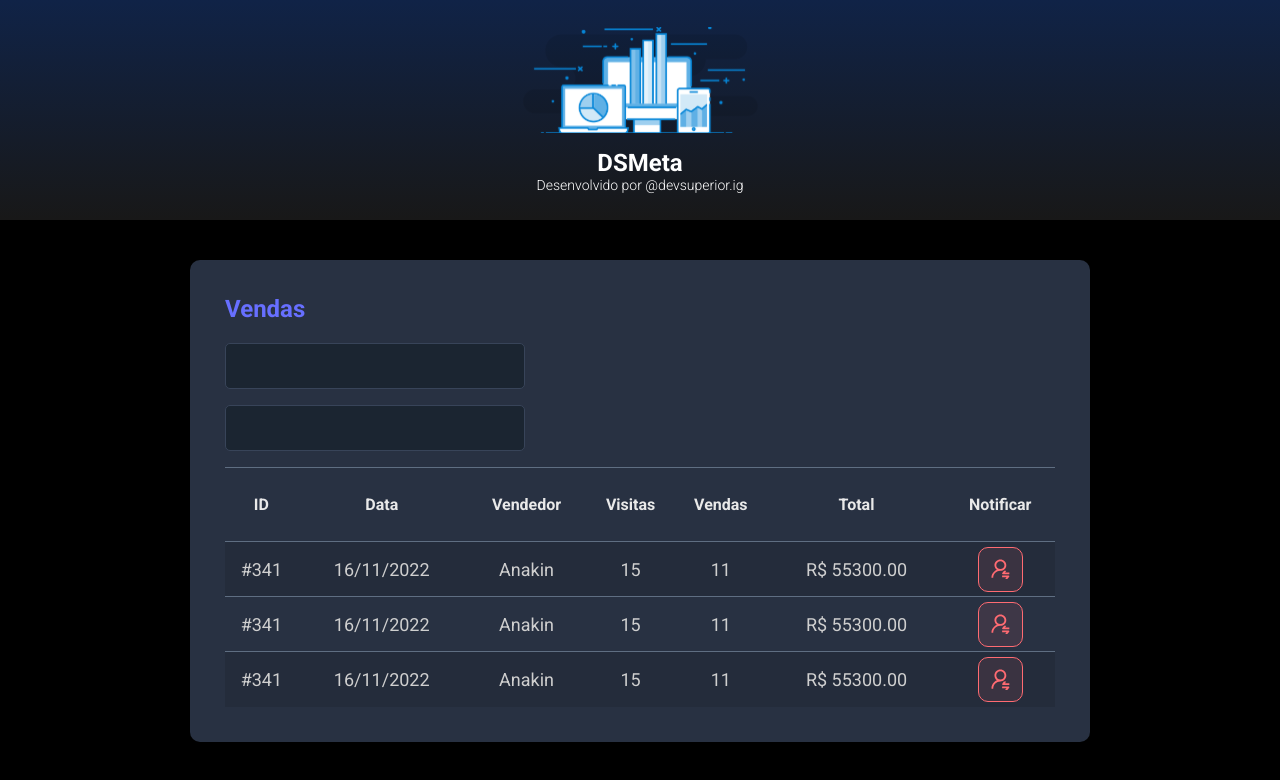
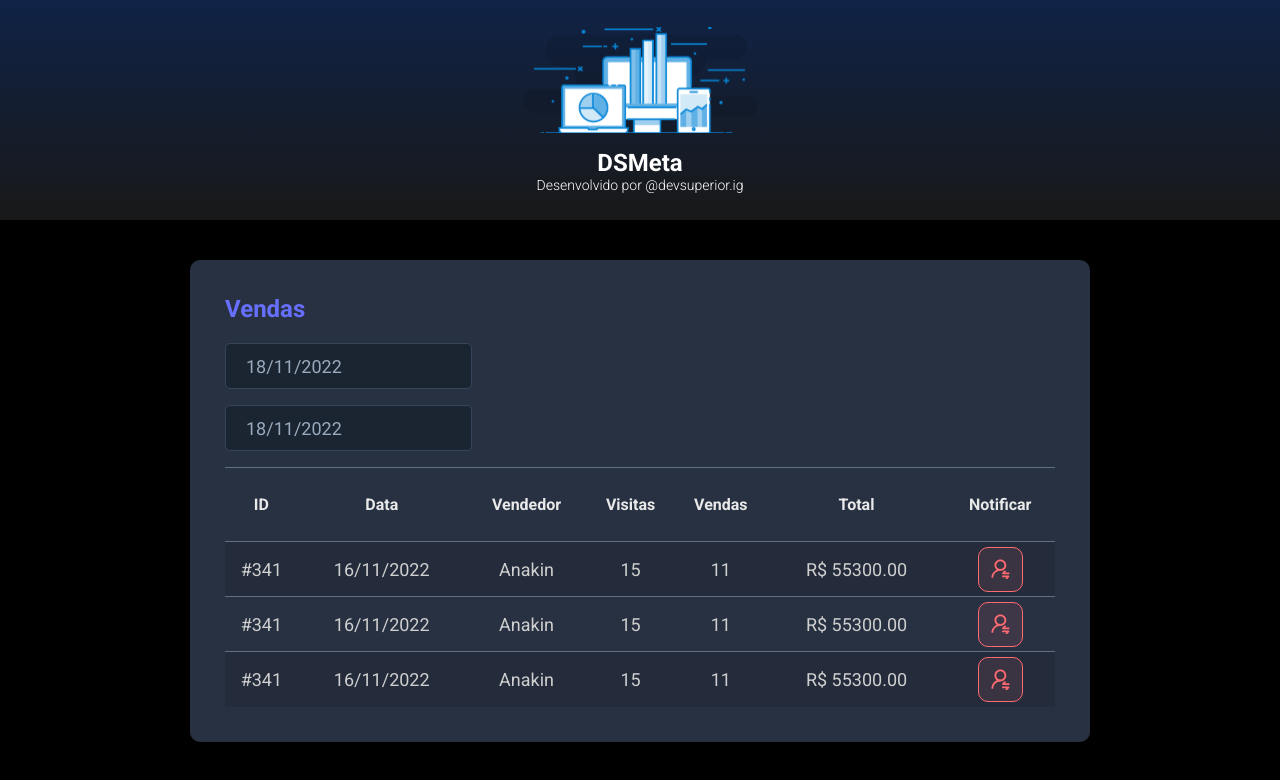
Before and after one commit to lucasoliveiralima/dsmeta-semana-spring-react, a React (Vite) app in the folder frontend/: page / in a window 1280 px wide. Shown: the top 780 px of the page. Built offline with nearby package versions, Linux system fonts and the light colour scheme.

Commit message:
Datepicker

```diff
--- a/frontend/package.json
+++ b/frontend/package.json
@@ -9,7 +9,9 @@
     "preview": "vite preview"
   },
   "dependencies": {
+    "@types/react-datepicker": "4.4.2",
     "react": "^18.2.0",
+    "react-datepicker": "4.8.0",
     "react-dom": "^18.2.0"
   },
   "devDependencies": {
--- a/frontend/src/componets/SalesCard/index.tsx
+++ b/frontend/src/componets/SalesCard/index.tsx
@@ -1,3 +1,5 @@
+import DatePicker from "react-datepicker"
+import "react-datepicker/dist/react-datepicker.css"
 import NotificationButton from "../NoticationButton"
 import "./styles.css"
 
@@ -7,10 +9,20 @@
       <h2 className="dsmeta-sales-title">Vendas</h2>
       <div>
         <div className="dsmeta-form-control-container">
-          <input className="dsmeta-form-control" type="" />
+          <DatePicker
+            selected={new Date()}
+            onChange={(date: Date) => {}}
+            className="dsmeta-form-control"
+            dateFormat="dd/MM/yyyy"
+          />
         </div>
         <div className="dsmeta-form-control-container">
-          <input className="dsmeta-form-control" type="" />
+          <DatePicker
+            selected={new Date()}
+            onChange={(date: Date) => {}}
+            className="dsmeta-form-control"
+            dateFormat="dd/MM/yyyy"
+          />
         </div>
       </div>
 
```
Also changed, not shown: 1 other file (tests, documents, lock files or other folders).
